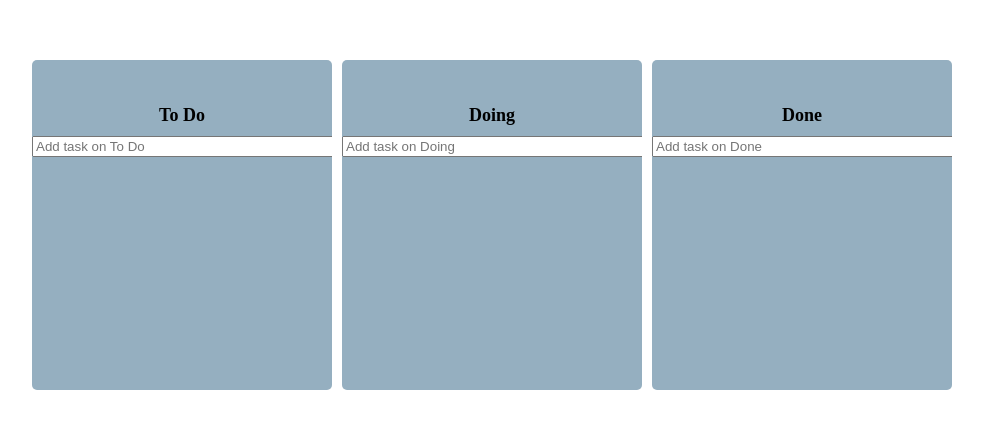
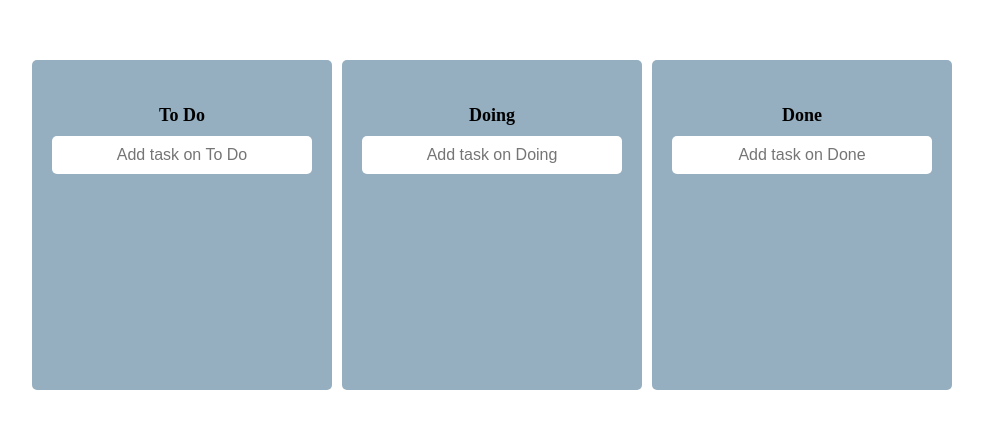
Before and after one commit to huisu-noh/react-trello, a React (Create React App) app: page / in a window 1280 px wide. Shown: the part 183-612 px from the top of the page, without its empty margins (156-1139 px from the left). Built offline with nearby package versions, Linux system fonts and the light colour scheme.

Commit message:
feat: creating task

```diff
--- a/src/App.tsx
+++ b/src/App.tsx
@@ -24,14 +24,15 @@
 function App() {
   const [toDos, setToDos] = useRecoilState(toDoState);
   const onDragEnd = (info: DropResult) => {
-    const { destination, draggableId, source } = info;
+    const { destination, source } = info;
     if (!destination) return;
     if (destination?.droppableId === source.droppableId) {
       //같은 보드 안에서 이동
       setToDos((allBoards) => {
         const boardCopy = [...allBoards[source.droppableId]];
+        const taskObj = boardCopy[source.index];
         boardCopy.splice(source.index, 1);
-        boardCopy.splice(destination?.index, 0, draggableId);
+        boardCopy.splice(destination?.index, 0, taskObj);
         return {
           ...allBoards,
           [source.droppableId]: boardCopy,
@@ -42,9 +43,10 @@
       // 다른 보드로 이동
       setToDos((allBoards) => {
         const sourceBoard = [...allBoards[source.droppableId]];
+        const taskObj = sourceBoard[source.index];
         const destinationBoard = [...allBoards[destination.droppableId]];
         sourceBoard.splice(source.index, 1);
-        destinationBoard.splice(destination?.index, 0, draggableId);
+        destinationBoard.splice(destination?.index, 0, taskObj);
         return {
           ...allBoards,
           [source.droppableId]: sourceBoard,
--- a/src/Components/Board.tsx
+++ b/src/Components/Board.tsx
@@ -2,7 +2,8 @@
 import { useForm } from "react-hook-form";
 import styled from "styled-components";
 import DragabbleCard from "./DragabbleCard";
-import { ITodo } from "../atoms";
+import { ITodo, toDoState } from "../atoms";
+import { useSetRecoilState } from "recoil";
 
 const Wrapper = styled.div`
   width: 300px;
@@ -24,8 +25,18 @@
 
 const Form = styled.form`
   width: 100%;
+  display: flex;
+  justify-content: center;
+  padding-bottom: 10px;
   input {
-    width: 100%;
+    font-size: 16px;
+    border: 0;
+    background-color: white;
+    width: 80%;
+    padding: 10px;
+    border-radius: 5px;
+    text-align: center;
+    margin: 0 auto;
   }
 `;
 
@@ -56,8 +67,19 @@
 }
 
 function Board({ toDos, boardId }: IBoardProps) {
+  const setToDos = useSetRecoilState(toDoState);
   const { register, setValue, handleSubmit } = useForm<IForm>();
   const onValid = ({ toDo }: IForm) => {
+    const newToDo = {
+      id: Date.now(),
+      text: toDo,
+    };
+    setToDos((allBoards) => {
+      return {
+        ...allBoards,
+        [boardId]: [newToDo, ...allBoards[boardId]],
+      };
+    });
     setValue("toDo", "");
   };
   return (
```
